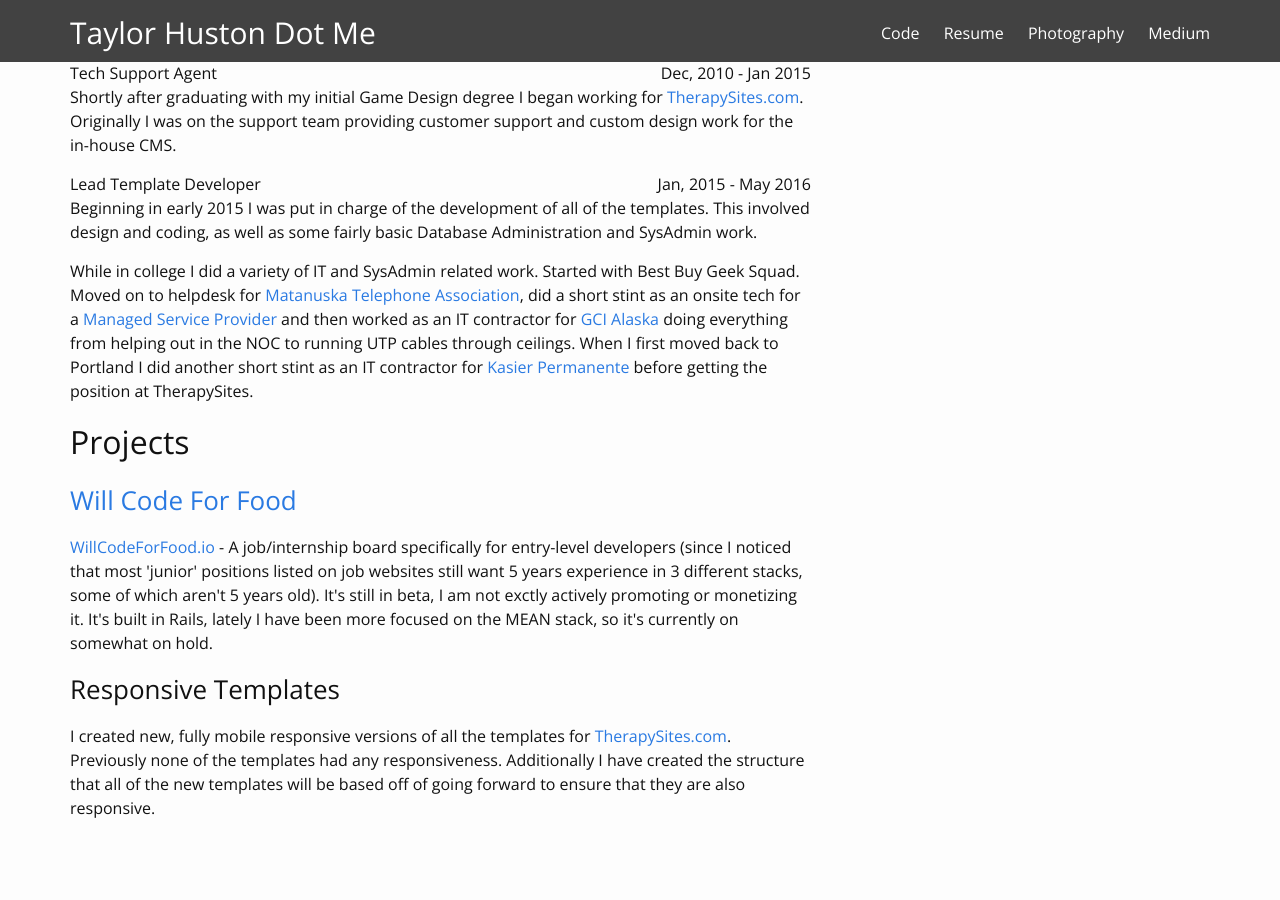
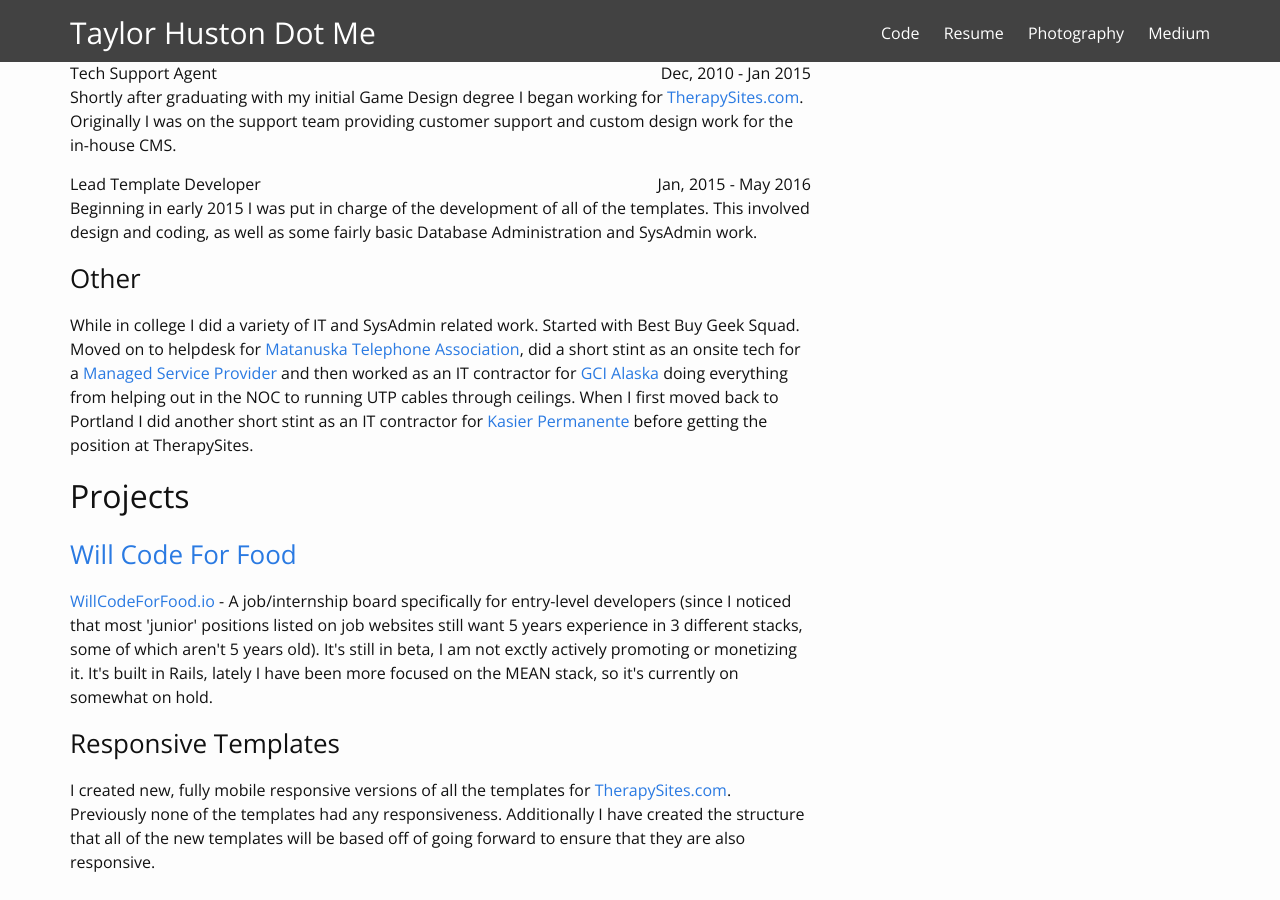
Before and after one commit to TaylorHuston/taylorhuston.github.io, a Jekyll site: the page built from resume.html, in a window 1280 px wide and 900 px high, scrolled down 1952 px. Built offline with Jekyll 4.4.1, drawn with Linux system fonts in a browser that asks for light colours; some web fonts are replaced.

Commit message:
Update Resume

```diff
--- a/resume.html
+++ b/resume.html
@@ -227,6 +227,7 @@ permalink: /resume/
   <p>Lead Template Developer <span class="date">Jan, 2015 - May 2016</span>
     <br /> Beginning in early 2015 I was put in charge of the development of all of the templates. This involved design and coding, as well as some fairly basic Database Administration and SysAdmin work.</p>
 
+  <h3>Other</h3>
   <p>While in college I did a variety of IT and SysAdmin related work. Started with Best Buy Geek Squad. Moved on to helpdesk for <a href="https://www.mtasolutions.com/" target="_blank">Matanuska Telephone Association</a>, did a short stint as an onsite tech for a <a href="http://www.pcnetak.com/" target="_blank">Managed Service Provider</a> and then worked as an IT contractor for <a href="https://www.gci.com/" target="_blank">GCI Alaska</a> doing everything from helping out in the NOC to running UTP cables through ceilings.  When I first moved back to Portland I did another short stint as an IT contractor for <a href="https://healthy.kaiserpermanente.org/html/kaiser/index.shtml" target="_blank">Kasier Permanente</a> before getting the position at TherapySites.</p>
 </div>
 
```
